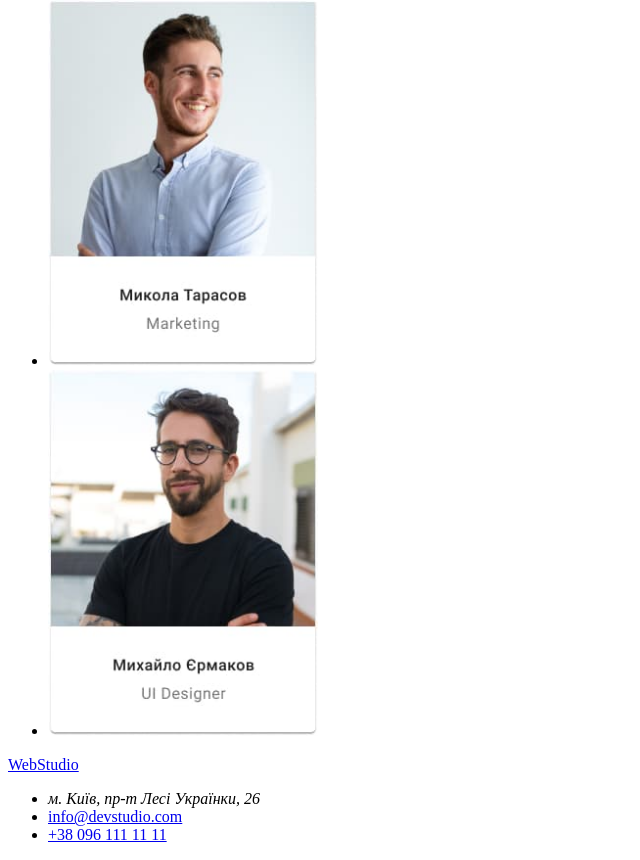
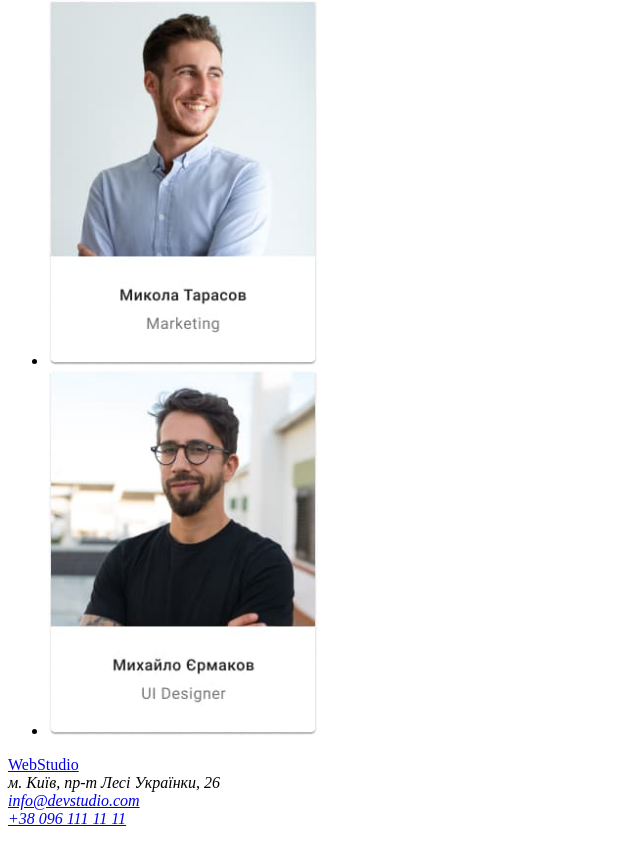
Before and after one commit to pluton27/goit-markup-hw-01, a plain HTML site: page index.html in a window 1280 px wide. Shown: the part 2342-3202 px from the top of the page, without its empty margins (0-640 px from the left). After the commit the page ends 3178 px from the top, so only its background shows below. Drawn offline with Linux system fonts and the light colour scheme.

Commit message:
Update footer
add teg adress

```diff
--- a/index.html
+++ b/index.html
@@ -66,11 +66,11 @@
     </main>
     <footer>
       <a href="./index.html">WebStudio</a>
-      <ul>
-        <li><address>м. Київ, пр-т Лесі Українки, 26</address></li>
-        <li><a href="mailto:info@devstudio.com">info@devstudio.com</a></li>
-        <li><a href="tel:+380961111111">+38 096 111 11 11</a></li>
-      </ul>
+      <address>
+        м. Київ, пр-т Лесі Українки, 26 <br />
+        <a href="mailto:info@devstudio.com">info@devstudio.com</a><br />
+        <a href="tel:+380961111111">+38 096 111 11 11</a>
+      </address>
     </footer>
   </body>
 </html>
```
